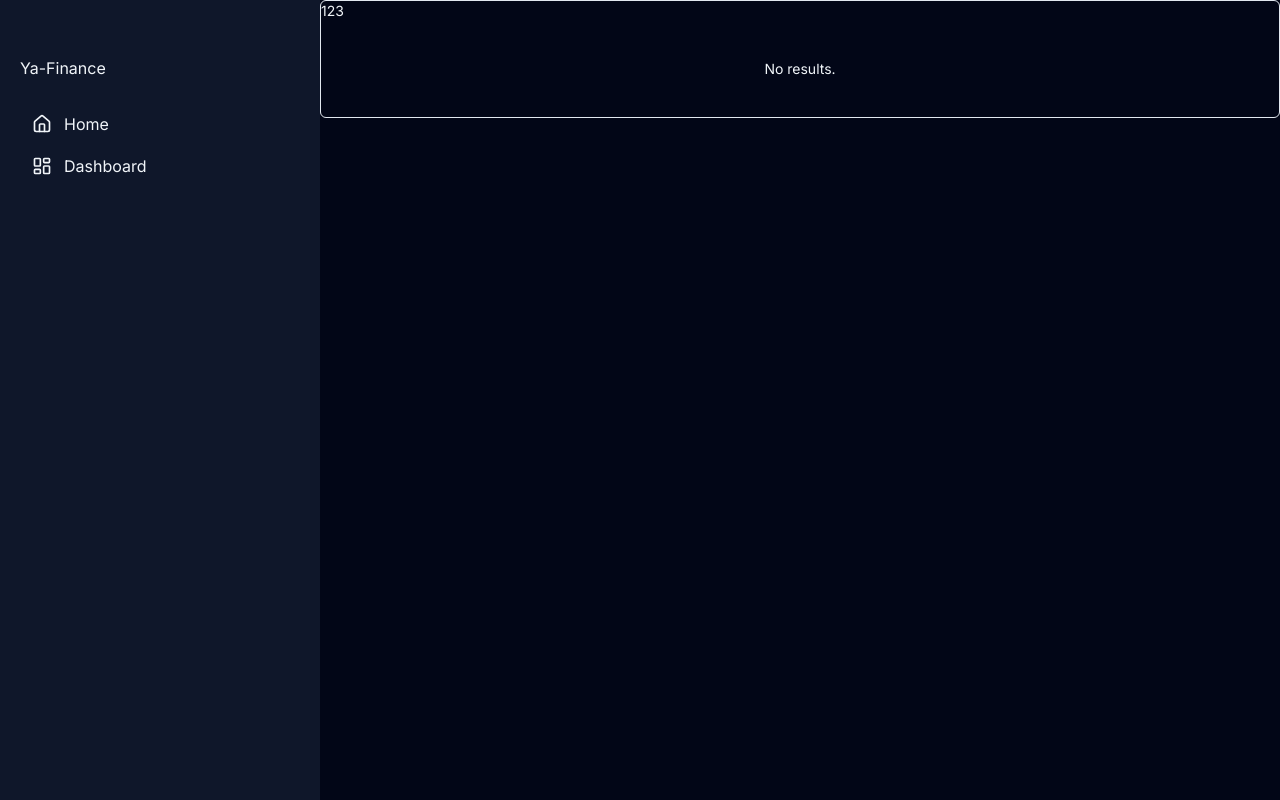
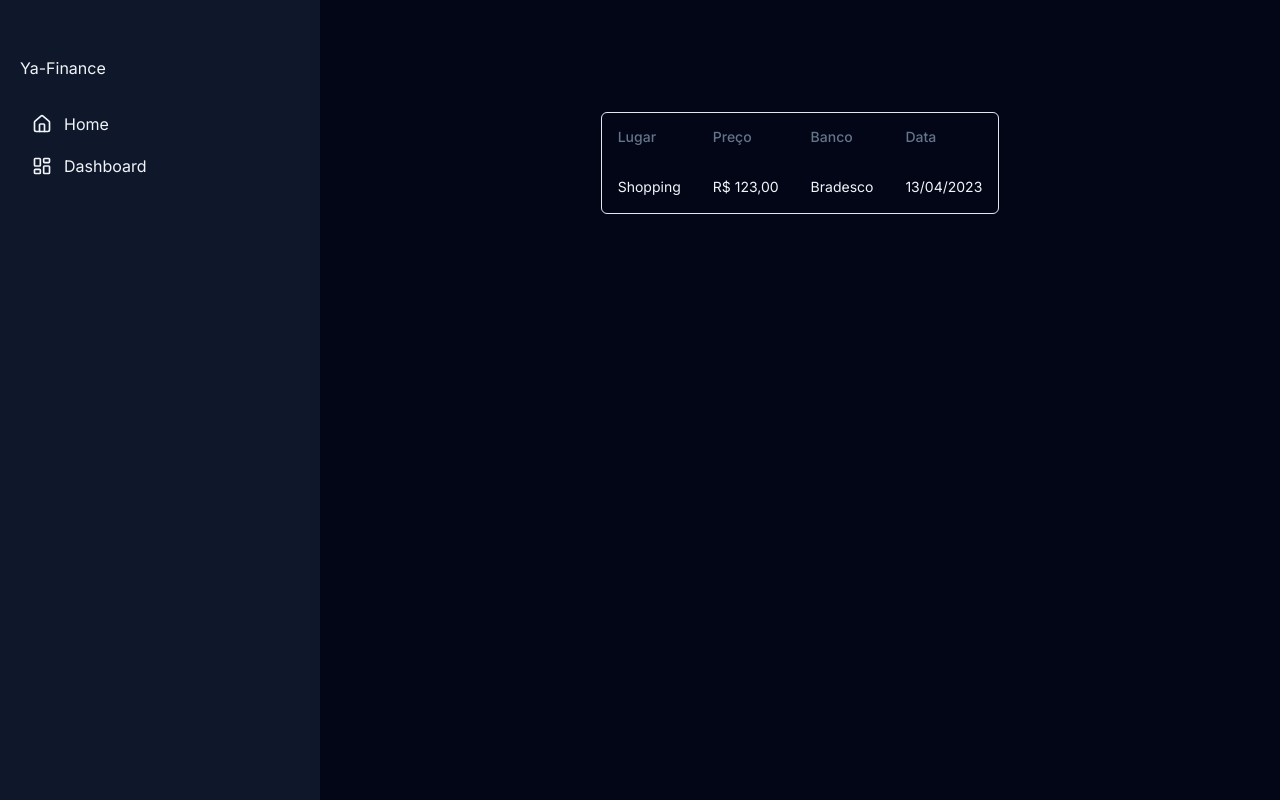
Before and after one commit to marciordj/ya-money, a Next.js app in the folder frontend/: page / in a window 1280 px wide. Built offline with nearby package versions, Linux system fonts and the light colour scheme.

Commit message:
Refactor table

```diff
--- a/frontend/src/app/layout.tsx
+++ b/frontend/src/app/layout.tsx
@@ -19,9 +19,9 @@ export default function RootLayout({
     <html lang="en">
 
       <body className={inter.className}>
-        <div className="min-h-screen grid grid-cols-app">
+        <div className="bg-slate-950 min-h-screen grid grid-cols-app">
           <SideBar />
-          <main className="bg-slate-950">
+          <main className="max-w-4xl mx-auto">
             {children}
           </main>
         </div>
--- a/frontend/src/app/page.tsx
+++ b/frontend/src/app/page.tsx
@@ -50,17 +50,37 @@ export type Payment = {
 export default function Home() {
 
   return (
-    <div className="rounded-md border">
+    <div className="mt-28 rounded-md border">
       <Table>
         <TableHeader className="text-slate-100">
-          123
+          <TableHead>
+            Lugar
+          </TableHead>
+          <TableHead>
+            Preço
+          </TableHead>
+          <TableHead>
+            Banco
+          </TableHead>
+          <TableHead>
+            Data
+          </TableHead>
         </TableHeader>
         <TableBody>
-        <TableRow>
-              <TableCell className="h-24 text-center text-slate-100">
-                No results.
-              </TableCell>
-            </TableRow>
+          <TableRow className="text-slate-100">
+            <TableCell>
+              Shopping
+            </TableCell>
+            <TableCell>
+              R$ 123,00
+            </TableCell>
+            <TableCell>
+              Bradesco
+            </TableCell>
+            <TableCell>
+              13/04/2023
+            </TableCell>
+          </TableRow>
         </TableBody>
       </Table>
     </div>
--- a/frontend/src/app/payments/columns.tsx
+++ /dev/null
@@ -1,29 +0,0 @@
-"use client"
-
-import { ColumnDef } from "@tanstack/react-table"
-
-export type Payment = {
-  id: string
-  amount: number
-  status: "pending" | "processing" | "success" | "failed"
-  email: string
-}
-
-export const columns: ColumnDef<Payment>[] = [
-  {
-    accessorKey: "status",
-    header: "Status",
-  },
-  {
-    accessorKey: "email",
-    header: "Email",
-  },
-  {
-    accessorKey: "amount",
-    header: "Amount",
-  },
-  {
-    accessorKey: "place",
-    header: "Place",
-  }
-]
--- a/frontend/src/app/payments/data-table.tsx
+++ /dev/null
@@ -1,77 +0,0 @@
-"use client"
-
-import {
-  ColumnDef,
-  flexRender,
-  getCoreRowModel,
-  useReactTable,
-} from "@tanstack/react-table"
-
-import {
-  Table,
-  TableBody,
-  TableCell,
-  TableHead,
-  TableHeader,
-  TableRow,
-} from "@/components/ui/table"
-
-interface DataTableProps<TData, TValue> {
-  columns: ColumnDef<TData, TValue>[]
-  data: TData[]
-}
-
-export function DataTable<TData, TValue>({ columns, data }: DataTableProps<TData, TValue>) {
-  const table = useReactTable({
-    data,
-    columns,
-    getCoreRowModel: getCoreRowModel(),
-  })
-
-  return (
-    <div className="rounded-md border text-slate-100">
-      <Table>
-        <TableHeader>
-          {table.getHeaderGroups().map((headerGroup) => (
-            <TableRow key={headerGroup.id}>
-              {headerGroup.headers.map((header) => {
-                return (
-                  <TableHead key={header.id}>
-                    {header.isPlaceholder
-                      ? null
-                      : flexRender(
-                          header.column.columnDef.header,
-                          header.getContext()
-                        )}
-                  </TableHead>
-                )
-              })}
-            </TableRow>
-          ))}
-        </TableHeader>
-        <TableBody>
-          {table.getRowModel().rows?.length ? (
-            table.getRowModel().rows.map((row) => (
-              <TableRow
-                key={row.id}
-                data-state={row.getIsSelected() && "selected"}
-              >
-                {row.getVisibleCells().map((cell) => (
-                  <TableCell key={cell.id}>
-                    {flexRender(cell.column.columnDef.cell, cell.getContext())}
-                  </TableCell>
-                ))}
-              </TableRow>
-            ))
-          ) : (
-            <TableRow>
-              <TableCell colSpan={columns.length} className="h-24 text-center">
-                No results.
-              </TableCell>
-            </TableRow>
-          )}
-        </TableBody>
-      </Table>
-    </div>
-  )
-}
--- a/frontend/src/app/payments/page.tsx
+++ /dev/null
@@ -1,30 +0,0 @@
-import { Payment, columns } from "./columns"
-import { DataTable } from "./data-table"
-
-async function getData(): Promise<Payment[]> {
-  // Fetch data from your API here.
-  return [
-    {
-      id: "728ed52f",
-      amount: 100,
-      status: "pending",
-      email: "m@example.com",
-    },
-    {
-      id: "489e1d42",
-      amount: 125,
-      status: "processing",
-      email: "example@gmail.com",
-    },
-  ]
-}
-
-export default async function DemoPage() {
-  const data = await getData()
-
-  return (
-    <div className="container mx-auto py-10">
-      <DataTable columns={columns} data={data} />
-    </div>
-  )
-}
```
